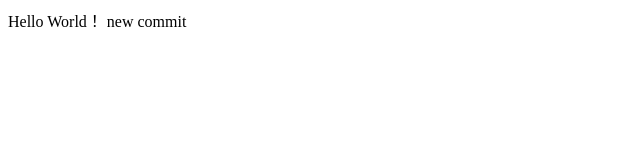
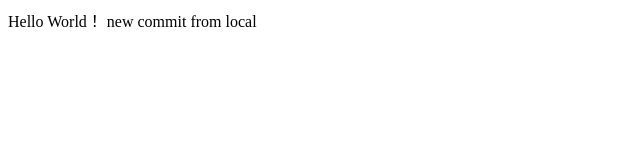
Before and after one commit to ina-ja/sample01, a plain HTML site: page index.html in a window 1280 px wide. Shown: the full height of the page, 0-640 px from the left. Drawn offline with Linux system fonts and the light colour scheme.

Commit message:
初回コミット

```diff
--- a/index.html
+++ b/index.html
@@ -7,5 +7,6 @@
 <body>
     Hello World！
     new commit
+    from local
 </body>
 </html>
```
